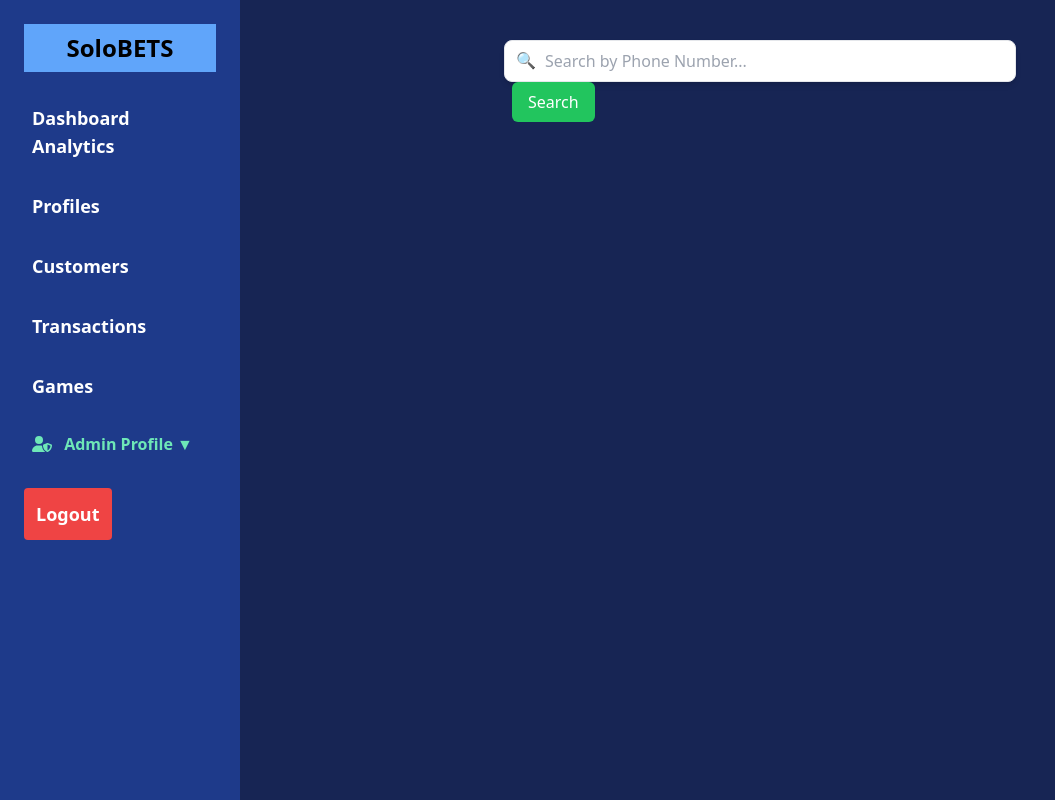
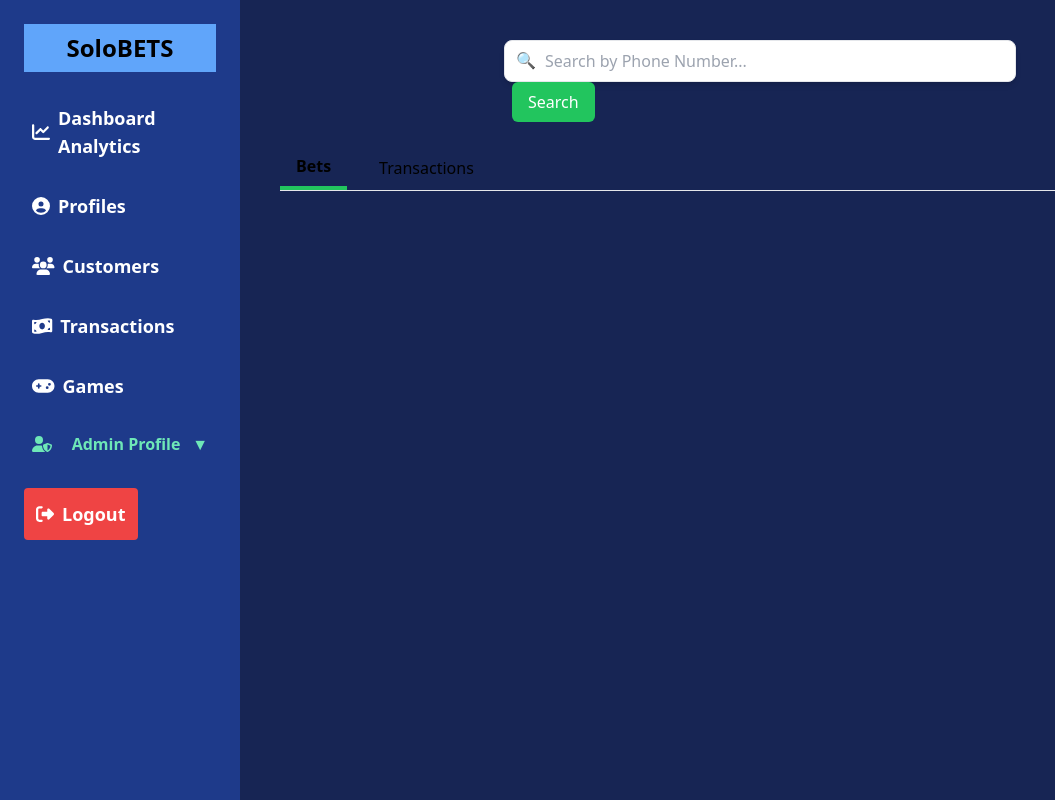
Before and after one commit to sololemons/BettingDashboard, a Vue app: page /profiles in a window 1280 px wide. Shown: the whole page, without its empty margins (0-1055 px from the left). Built offline with nearby package versions, Linux system fonts and the light colour scheme; sample sign-in values are in the browser's storage.

Commit message:
sixth commit

```diff
--- a/src/components/AddAdminModal.vue
+++ b/src/components/AddAdminModal.vue
@@ -1,5 +1,5 @@
 <template>
-    <div v-if="isOpen" class="fixed inset-0 flex items-center justify-center bg-black bg-opacity-50">
+    <div v-if="isOpen" class="fixed inset-0 flex items-center justify-center bg-black bg-opacity-50 z-50">
       <div class="bg-white p-4 rounded-lg shadow-lg w-full max-w-sm">
         <h2 class="text-lg font-bold mb-3 text-center">Add Admin</h2>
 
--- a/src/components/BetslipModal.vue
+++ b/src/components/BetslipModal.vue
@@ -1,5 +1,5 @@
 <template>
-  <div v-if="isOpen" id="betslipModal" class="fixed inset-0 bg-black bg-opacity-65 flex items-center justify-center">
+  <div v-if="isOpen" id="betslipModal" class="fixed inset-0 bg-black bg-opacity-65 flex items-center justify-center z-50">
     <div class="bg-white p-6 rounded-lg shadow-lg w-2/3 relative">
       <button @click="closeModal" class="absolute top-2 right-4 text-gray-500 text-2xl hover:text-gray-700">&times;</button>
 
--- a/src/components/Profiles.vue
+++ b/src/components/Profiles.vue
@@ -31,7 +31,13 @@
       <div class="border border-gray-300 bg-white w-full lg:w-1/2 xl:w-[60%] h-96 rounded-2xl shadow-md"></div>
     </div>
 
-    <div v-if="bets.length > 0" class="relative overflow-x-auto bg-slate-50 shadow-md border border-gray-200 mt-10 rounded-lg">
+
+    <div class="flex space-x-4 mt-6 border-b">
+      <button @click="activeTab = 'bets'" :class="{ 'border-b-4 border-green-500 font-bold': activeTab === 'bets' }" class="px-4 py-2">Bets</button>
+      <button @click="activeTab = 'transactions'" :class="{ 'border-b-4 border-green-500 font-bold': activeTab === 'transactions' }" class="px-4 py-2">Transactions</button>
+    </div>
+
+    <div v-if="bets.length > 0 && activeTab == 'bets'" class="relative overflow-x-auto bg-slate-50 shadow-md border border-gray-200 mt-10 rounded-lg">
       <table class="w-full bg-green-300">
         <thead class="bg-green-500 text-white">
           <tr>
@@ -60,6 +66,35 @@
       </table>
     </div>
 
+    <div v-if="activeTab === 'transactions' && transactions.length > 0" class="mt-6">
+  <div class="overflow-x-auto bg-white rounded-2xl shadow-lg p-4">
+    <table class="w-full min-w-[600px] border-collapse">
+      <thead class="bg-blue-600 text-white">
+        <tr>
+          <th class="py-3 px-4 text-left">Transaction Ref</th>
+          <th class="py-3 px-4 text-left">Transacation Type</th>
+          <th class="py-3 px-4 text-left">Amount</th>
+          <th class="py-3 px-4 text-left">Date</th>
+        </tr>
+      </thead>
+      <tbody>
+        <tr v-for="transaction in transactions" :key="transaction.transactionRef" class="border-b hover:bg-blue-100">
+          <td class="py-3 px-4">{{ transaction.transactionRef }}</td>
+          <td class="py-3 px-4">
+            <span class="px-3 py-1 text-sm font-semibold rounded-lg text-white"
+                  :class="transaction.transactionType === 'CREDIT' ? 'bg-green-500' : 'bg-red-500'">
+              {{ transaction.transactionType }}
+            </span>
+          </td>
+          <td class="py-3 px-4 font-medium text-gray-700">Ksh {{ transaction.amount}}</td>
+          <td class="py-3 px-4 text-gray-600">{{ formatDate(transaction.transactionDate) }}</td>
+        </tr>
+      </tbody>
+    </table>
+  </div>
+</div>
+
+
     <BetslipModal :isOpen="isModalOpen" :betslips="betslips" @close="isModalOpen = false" />
   </div>
 </template>
@@ -74,15 +109,14 @@ import LoadingSpinner from "./LoadingSpinner.vue";
 const router = useRoute()
 const searchPhone = ref("");
 const betslips = ref([]);
+const activeTab = ref("bets");
+const transactions = ref([]);
 const user = ref(null);
 const bets = ref([]);
 const isModalOpen = ref(false);
 const loading = ref(false)
 const fetchUserProfile = async () => {
-  if (!searchPhone.value) {
-    console.warn("Enter a phone number to search.");
-    return;
-  }
+
   loading.value = true;
 
   try {
@@ -92,6 +126,7 @@ const response = await axios.get(`http://localhost:8081/admins/get?phoneNumber=$
     console.log("data", response.data)
     if (user.value && user.value.id) {
       await fetchBets(user.value.id);
+      await fetchTransactions(user.value.id);
     } else {
       console.error("User ID not found in profile data.");
     }
@@ -100,6 +135,7 @@ const response = await axios.get(`http://localhost:8081/admins/get?phoneNumber=$
     console.error("No user found", error);
     user.value = null;
     bets.value = [];
+    transactions.value = [];
   }
   finally{
     loading.value = false
@@ -130,6 +166,14 @@ const fetchBetslips = async (betID) => {
     betslips.value = [];
   }
 };
+const fetchTransactions = async (id) => {
+  try {
+    const response = await axios.get(`http://localhost:8081/admins/get/transactions?id=${id}`);
+    transactions.value = response.data;
+  } catch (error) {
+    transactions.value = [];
+  }
+};
 const formatDate = (dateString) => {
     const options = { weekday: "long", month: "short", day: "numeric", hour: "2-digit", minute: "2-digit" };
     return new Date(dateString).toLocaleDateString("en-US", options);
--- a/src/components/Transaction.vue
+++ b/src/components/Transaction.vue
@@ -3,7 +3,9 @@
     <div v-if="loading">
       <LoadingSpinner :show="loading" />
     </div>
+
     <h1 class="text-3xl font-bold text-center text-blue-600 mb-6">Transaction History</h1>
+
 
      <div class="flex justify-center mb-4">
       <input
@@ -14,10 +16,12 @@
       />
     </div>
 
+
     <div class="overflow-x-auto">
       <table class="w-full bg-white shadow-md rounded-lg overflow-hidden">
         <thead class="bg-blue-500 text-white">
           <tr>
+            <th class="py-3 px-6 text-left">Phone Number</th>
             <th class="py-3 px-6 text-left">Amount</th>
             <th class="py-3 px-6 text-left">Transaction Ref</th>
             <th class="py-3 px-6 text-left">Transaction Type</th>
@@ -25,10 +29,11 @@
         </thead>
         <tbody>
           <tr
-              v-for="transaction in transactions"
+            v-for="transaction in filteredTransactions"
             :key="transaction.transactionRef"
             class="border-b hover:bg-gray-100 transition"
           >
+            <td class="py-3 px-6">{{ transaction.phoneNumber }}</td>
             <td class="py-3 px-6">{{ transaction.amount.toFixed(2) }}</td>
             <td class="py-3 px-6 font-semibold">{{ transaction.transactionRef }}</td>
             <td class="py-3 px-6">
@@ -50,12 +55,13 @@
 </template>
 
 <script setup>
-  import { ref, onMounted } from "vue";
+import { ref, computed, onMounted } from "vue";
 import axios from "axios";
 import LoadingSpinner from "./LoadingSpinner.vue";
+
 const transactions = ref([]);
-  const loading = ref(true)
-
+const loading = ref(true);
+const searchQuery = ref("");
 
 const fetchTransactions = async () => {
   try {
@@ -63,13 +69,17 @@
     transactions.value = response.data;
   } catch (error) {
     console.error("Error fetching transactions:", error);
-    }
-    finally{
+  } finally {
     loading.value = false;
   }
 };
 
 
+const filteredTransactions = computed(() => {
+  return transactions.value.filter(transaction =>
+    transaction.transactionRef.toLowerCase().includes(searchQuery.value.toLowerCase())
+  );
+});
 
 onMounted(fetchTransactions);
 </script>
--- a/src/components/unauthorized.vue
+++ b/src/components/unauthorized.vue
@@ -1,7 +1,7 @@
 <template>
     <div class="flex flex-col items-center justify-center min-h-screen bg-gray-100 p-6 text-center">
       <div class="bg-white shadow-lg rounded-lg p-8 max-w-md w-full">
-        <h1 class="text-4xl font-bold text-red-600 mb-4">403</h1>
+        <h1 class="text-4xl font-bold text-red-600 mb-4">404</h1>
         <h2 class="text-2xl font-semibold text-gray-800 mb-2">Unauthorized Access</h2>
         <p class="text-gray-600 mb-6">You do not have permission to access this page.</p>
         <router-link to="/login" class="bg-green-500 text-white px-6 py-3 rounded-lg shadow-md hover:bg-green-600 transition">
--- a/src/main.js
+++ b/src/main.js
@@ -6,8 +6,8 @@ import router from './router';
 import { library } from '@fortawesome/fontawesome-svg-core';
 import { FontAwesomeIcon } from '@fortawesome/vue-fontawesome';
 
-import { faSignOutAlt, faUserShield, faUsers, faChartBar, faGamepad, faMoneyBillWave, faUserPlus } from '@fortawesome/free-solid-svg-icons';
-library.add(faSignOutAlt, faUserShield, faUsers, faChartBar, faGamepad, faMoneyBillWave, faUserPlus);
+import { faSignOutAlt, faUserShield, faUsers, faChartBar, faGamepad, faMoneyBillWave, faUserPlus,faChartLine, faUserCircle, faEye} from '@fortawesome/free-solid-svg-icons';
+library.add(faSignOutAlt, faUserShield, faUsers, faChartBar, faGamepad, faMoneyBillWave, faUserPlus, faChartLine, faUserCircle, faEye);
 const app = createApp(App)
 const pinia = createPinia()
 app.use(pinia)
--- a/src/views/Dashboard.vue
+++ b/src/views/Dashboard.vue
@@ -1,5 +1,6 @@
 <template>
   <div class="flex h-screen bg-gray-10">
+
     <aside
       class="w-60 bg-blue-900 text-white flex flex-col p-6 space-y-6 absolute md:relative md:block md:h-screen z-50 transition-transform transform md:translate-x-0"
       :class="{ '-translate-x-full': !isSidebarOpen }">
@@ -7,47 +8,73 @@
       <h2 class="text-2xl font-extrabold text-center text-black bg-blue-400 p-2">SoloBETS</h2>
       <nav class="flex-1">
         <ul class="space-y-4">
-          <li><router-link to="/analytics" class="block p-2 rounded hover:bg-slate-950 transition font-bold text-lg">Dashboard Analytics</router-link></li>
-          <li><router-link to="/profiles" class="block p-2 rounded hover:bg-slate-950 transition font-bold text-lg">Profiles</router-link></li>
-          <li><router-link to="/customers" class="block p-2 rounded hover:bg-slate-950 transition font-bold text-lg">Customers</router-link></li>
-          <li><router-link to="/transaction" class="block p-2 rounded hover:bg-slate-950 transition font-bold text-lg">Transactions</router-link></li>
-          <li><router-link to="/games" class="block p-2 rounded hover:bg-slate-950 transition font-bold text-lg">Games</router-link></li>
+          <li>
+            <router-link to="/analytics" class="p-2 rounded hover:bg-slate-950 transition font-bold text-lg flex items-center">
+              <font-awesome-icon :icon="['fas', 'chart-line']" class="mr-2" />
+              Dashboard Analytics
+            </router-link>
+          </li>
+          <li>
+            <router-link to="/profiles" class=" p-2 rounded hover:bg-slate-950 transition font-bold text-lg flex items-center">
+              <font-awesome-icon :icon="['fas', 'user-circle']" class="mr-2" />
+              Profiles
+            </router-link>
+          </li>
+          <li>
+            <router-link to="/customers" class= "p-2 rounded hover:bg-slate-950 transition font-bold text-lg flex items-center">
+              <font-awesome-icon :icon="['fas', 'users']" class="mr-2" />
+              Customers
+            </router-link>
+          </li>
+          <li>
+            <router-link to="/transaction" class="p-2 rounded hover:bg-slate-950 transition font-bold text-lg flex items-center">
+              <font-awesome-icon :icon="['fas', 'money-bill-wave']" class="mr-2" />
+              Transactions
+            </router-link>
+          </li>
+          <li>
+            <router-link to="/games" class=" p-2 rounded hover:bg-slate-950 transition font-bold text-lg flex items-center">
+              <font-awesome-icon :icon="['fas', 'gamepad']" class="mr-2" />
+              Games
+            </router-link>
+          </li>
 
           <div class="mt-auto relative">
-            <li class="block p-2 rounded hover:bg-slate-950 transition font-bold text-emerald-300 cursor-pointer items-center justify-between" @click="toggleDropDown">
+            <li class=" p-2 rounded hover:bg-slate-950 transition font-bold text-emerald-300 cursor-pointer flex items-center justify-between" @click="toggleDropDown">
               <font-awesome-icon :icon="['fas', 'user-shield']" class="mr-2" />
               Admin Profile
               <span>▼</span>
             </li>
             <ul v-if="dropdownOpen" class="absolute bg-white shadow-md rounded mt-1 w-40 text-black">
               <li>
-                <router-link to="/viewmodal" class="block px-4 py-2 bg-blue-950 hover:bg-slate-200 transition text-white">
+                <router-link to="/viewmodal" class=" px-4 py-2 bg-blue-950 hover:bg-slate-200 transition text-white flex items-center">
+                  <font-awesome-icon :icon="['fas', 'eye']" class="mr-2" />
                   View Admin
                 </router-link>
               </li>
-              <li class="block px-4 py-2 bg-blue-900 hover:bg-slate-200 transition cursor-pointer text-white items-center" @click="showModal = true">
+              <li class="px-4 py-2 bg-blue-900 hover:bg-slate-200 transition cursor-pointer text-white flex items-center" @click="showModal = true">
                 <font-awesome-icon :icon="['fas', 'user-plus']" class="mr-2" />
                 Add Admin
               </li>
             </ul>
           </div>
         </ul>
-
       </nav>
 
       <div v-if="authStore.isAuthenticated" class="mt-auto">
-    <button @click="logout" class="block p-3 rounded bg-red-500 hover:bg-red-700 text-center text-lg font-bold">
-      Logout
-    </button>
-  </div>
+        <button @click="logout" class="p-3 rounded bg-red-500 hover:bg-red-700 text-center text-lg font-bold flex items-center">
+          <font-awesome-icon :icon="['fas', 'sign-out-alt']" class="mr-2" />
+          Logout
+        </button>
+      </div>
     </aside>
-
 
     <button @click="toggleSidebar" class="absolute top-4 left-4 md:hidden bg-blue-900 text-white p-2 rounded">
       ☰
     </button>
+
+
     <AddAdminModal :isOpen="showModal" @close="showModal = false" />
-
 
     <main class="flex-1 p-6 bg-blue-950 overflow-auto scrollbar-hide">
       <router-view></router-view>
@@ -58,29 +85,25 @@
 <script setup>
 import { ref } from "vue";
 import { useAuthStore } from '@/stores/auth'
-
 import { useRouter } from "vue-router";
 import AddAdminModal from "@/components/AddAdminModal.vue";
+
 const router = useRouter();
 const authStore = useAuthStore();
 const dropdownOpen = ref(false);
 const showModal = ref(false);
+const isSidebarOpen = ref(false);
 
-const isSidebarOpen = ref(false);
 const toggleSidebar = () => {
-  isSidebarOpen.value = true;
+  isSidebarOpen.value = !isSidebarOpen.value;
 };
 
 const toggleDropDown = () => {
   dropdownOpen.value = !dropdownOpen.value;
 };
+
 const logout = () => {
   authStore.logout();
   router.push("/login");
 };
-
 </script>
-
-<style>
-
-</style>
```
Also changed, not shown: src/components/Games.vue (+13 -9 lines), src/components/ViewModal.vue (added), 1 other file (tests, documents, lock files or other folders). Lines whose indentation alone changed are shown as unchanged.
